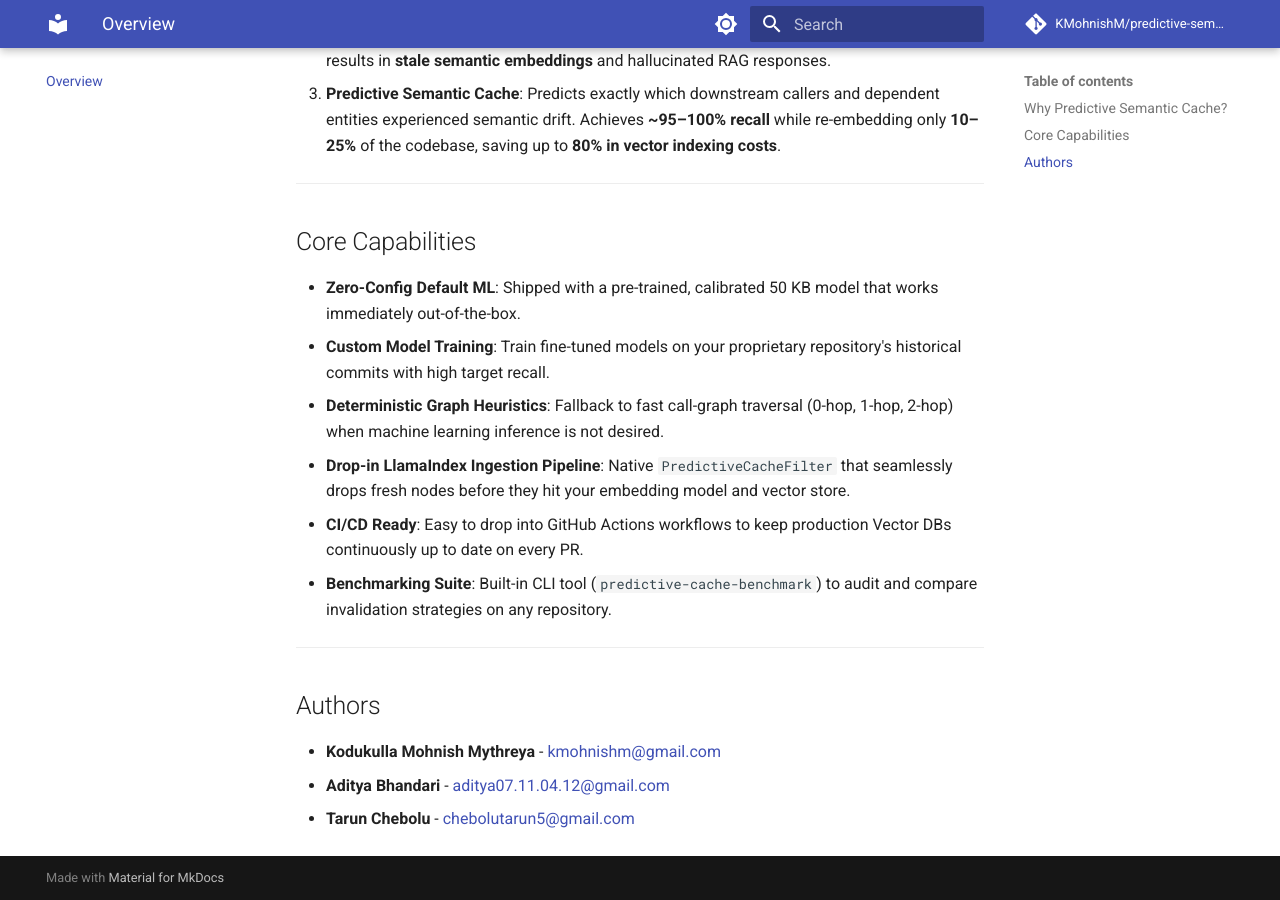
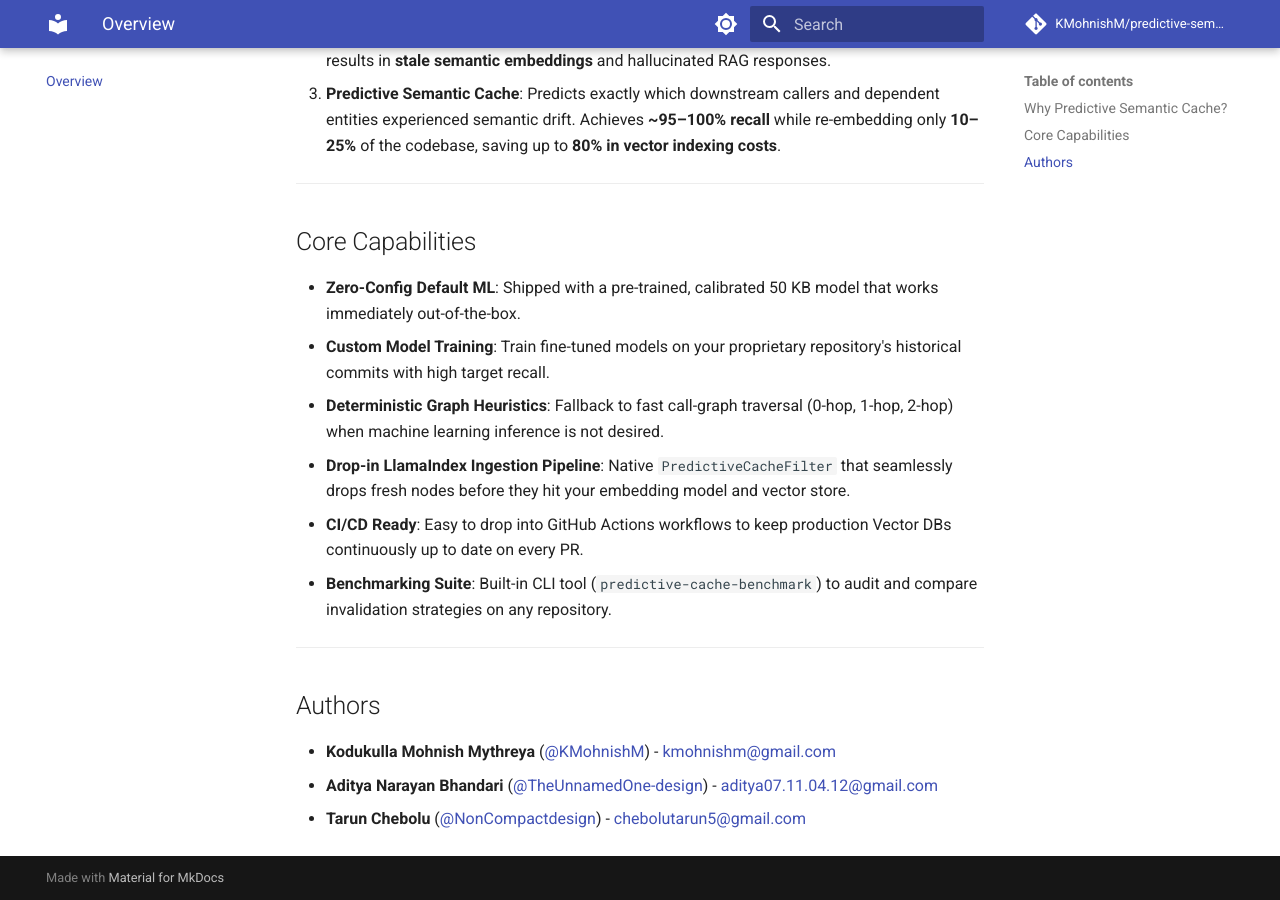
Before and after one commit to KMohnishM/predictive-semantic-cache-invalidation, an MkDocs documentation site: the page built from docs/index.md, in a window 1280 px wide and 900 px high, scrolled down 660 px. Built offline with MkDocs 1.6.1 and Material for MkDocs 9.7.7, drawn with Linux system fonts in a browser that asks for light colours; comment, search, counter and statistics services are not loaded.

Commit message:
docs: add GitHub IDs for Aditya and Tarun in README and docs

```diff
--- a/docs/index.md
+++ b/docs/index.md
@@ -31,6 +31,6 @@ When code changes in a repository:
 
 ## Authors
 
-- **Kodukulla Mohnish Mythreya** - [kmohnishm@gmail.com](mailto:kmohnishm@gmail.com)
-- **Aditya Bhandari** - [aditya07.11.04.12@gmail.com](mailto:aditya07.11.04.12@gmail.com)
-- **Tarun Chebolu** - [chebolutarun5@gmail.com](mailto:chebolutarun5@gmail.com)
+- **Kodukulla Mohnish Mythreya** ([@KMohnishM](https://github.com/KMohnishM)) - [kmohnishm@gmail.com](mailto:kmohnishm@gmail.com)
+- **Aditya Narayan Bhandari** ([@TheUnnamedOne-design](https://github.com/TheUnnamedOne-design)) - [aditya07.11.04.12@gmail.com](mailto:aditya07.11.04.12@gmail.com)
+- **Tarun Chebolu** ([@NonCompactdesign](https://github.com/NonCompactdesign)) - [chebolutarun5@gmail.com](mailto:chebolutarun5@gmail.com)
```
Also changed, not shown: README.md (+2 -2 lines).
